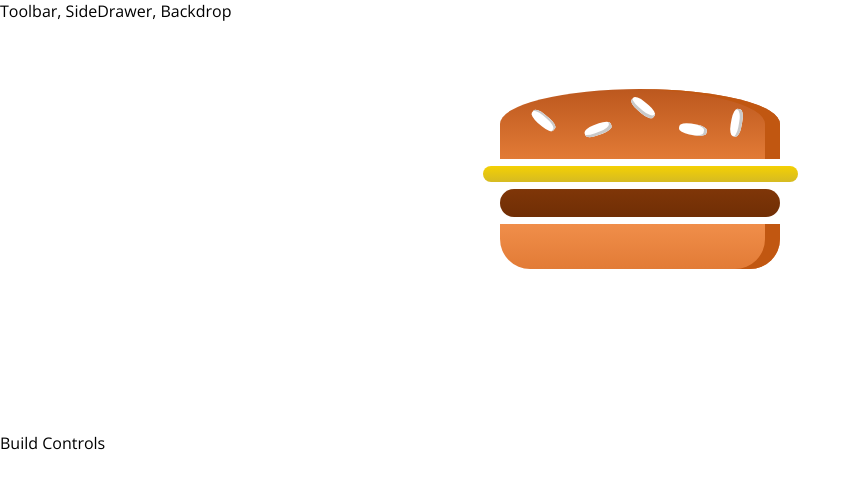
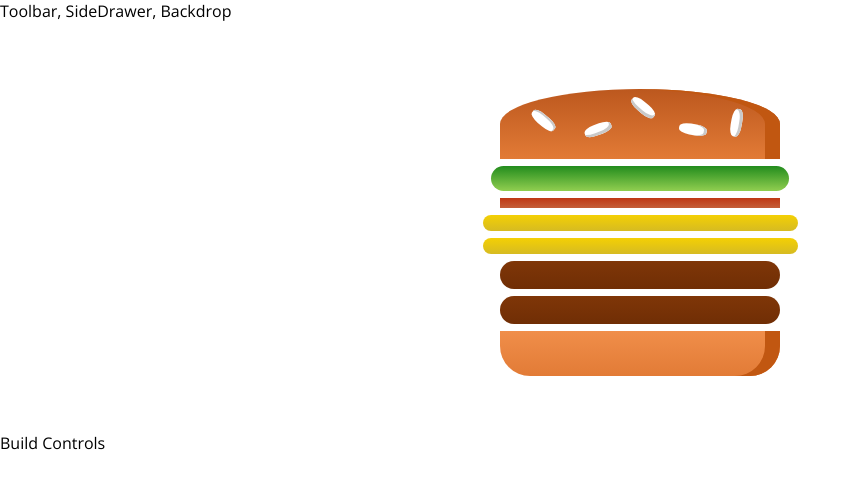
Before and after one commit to Gtes/burger-react-app, a React (Create React App) app: page / in a window 1280 px wide. Shown: the top 488 px of the page, without its empty margins (0-861 px from the left). Built offline with nearby package versions, Linux system fonts and the light colour scheme.

Commit message:
13. Outputting Burger Ingredients Dynamically

```diff
--- a/src/components/Burger/Burger.js
+++ b/src/components/Burger/Burger.js
@@ -1,18 +1,28 @@
-import React from "react"
-import classes from "./Burger.module.css"
-import BurgerIngredient from "./BurgerIngredient/BurgerIngredient"
+import React from "react";
+import classes from "./Burger.module.css";
+import BurgerIngredient from "./BurgerIngredient/BurgerIngredient";
 
+const Burger = (props) => {
 
-const Burger = (props) =>{
+    // console.log(props.ingredients)
+    const transformedIngedients = Object.keys(props.ingredients).map(
+        (igKey) => {
 
-    return(
+            return [...Array(props.ingredients[igKey])].map((_, i) => {
+                return <BurgerIngredient key={igKey + i} type={igKey} />;
+            });
+        }
+    );
+
+    console.log(transformedIngedients)
+
+    return (
         <div className={classes.Burger}>
             <BurgerIngredient type="bread-top"></BurgerIngredient>
-            <BurgerIngredient type="cheese"></BurgerIngredient>
-            <BurgerIngredient type="meat"></BurgerIngredient>
+            {transformedIngedients}
             <BurgerIngredient type="bread-bottom"></BurgerIngredient>
         </div>
     );
-}
+};
 
-export default Burger
+export default Burger;
--- a/src/containers/BurgerBuilder/BurgerBuilder.js
+++ b/src/containers/BurgerBuilder/BurgerBuilder.js
@@ -1,15 +1,25 @@
 import React, { Component } from "react";
-import Burger from '../../components/Burger/Burger'
-
+import Burger from "../../components/Burger/Burger";
 
 import Aux from "../../hoc/Aux";
 
 class BurgerBuilder extends Component {
+    state = {
+        ingredients: {
+            salad: 1,
+            bacon: 1,
+            cheese: 2,
+            meat: 2,
+        },
+    };
+
     render() {
-        return (<Aux>
-            <Burger/>
-            <div>Build Controls</div>
-        </Aux>);
+        return (
+            <Aux>
+                <Burger ingredients={this.state.ingredients} />
+                <div>Build Controls</div>
+            </Aux>
+        );
     }
 }
 
```
